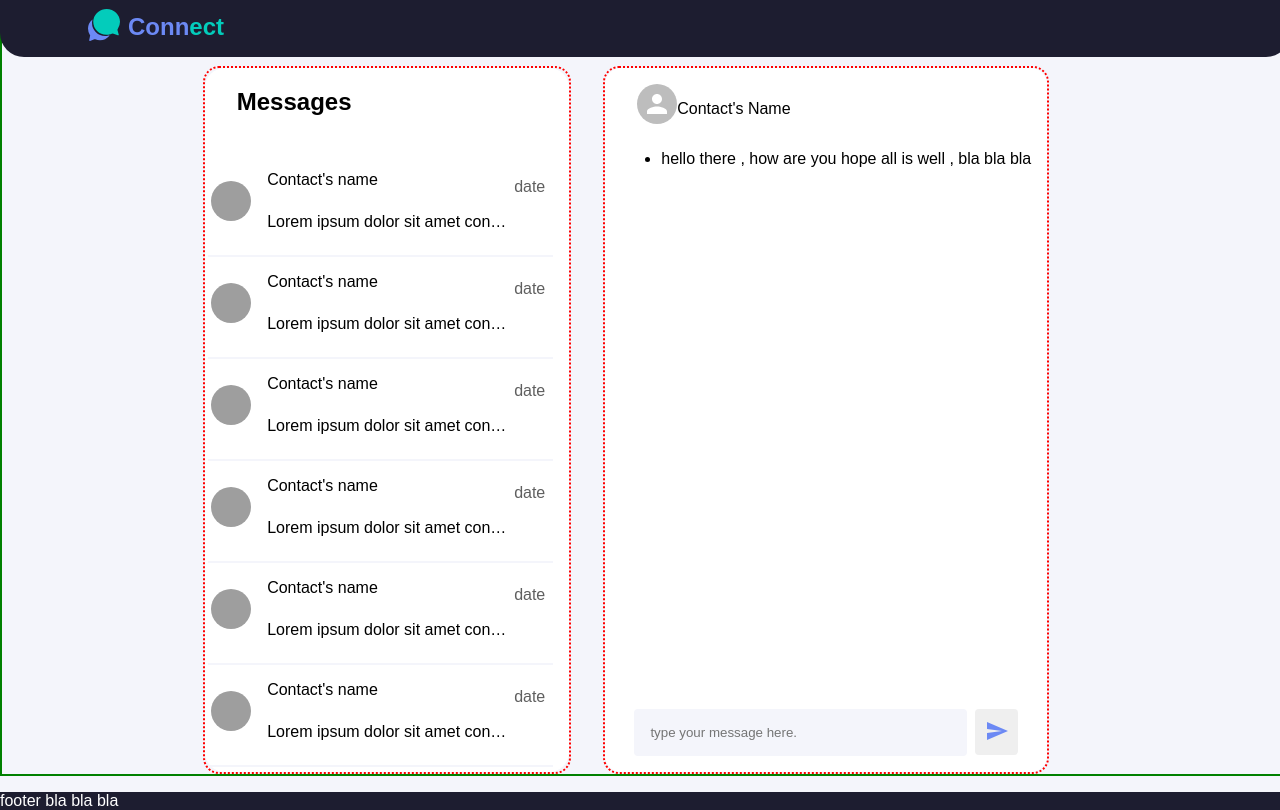
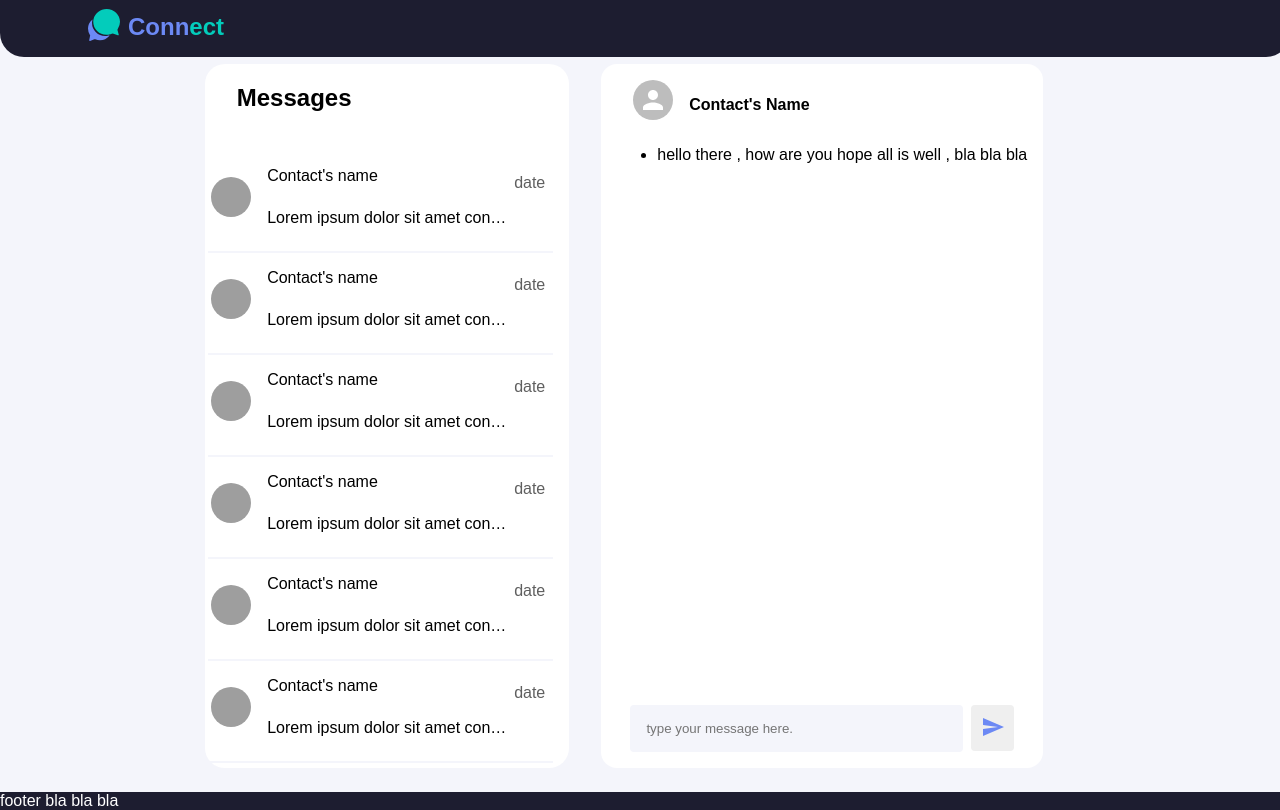
Before and after one commit to kmostafa599/ConnectChatApp, a React (Create React App) app in the folder connect-chat-app/: page / in a window 1280 px wide. Built offline with nearby package versions, Linux system fonts and the light colour scheme; grey boxes are pictures that could not be loaded.

Commit message:
UI structure , server initialization

```diff
--- a/connect-chat-app/src/Components/Contacts.tsx
+++ b/connect-chat-app/src/Components/Contacts.tsx
@@ -3,8 +3,8 @@ import ContactCard from './ContactCard'
 import ContactsHeader from './ContactsHeader'
 function Contacts() {
 
-  //
-
+  //assign contact to chat with + set chatMode true
+  //recieve users via useSelector
   return (
     <div className='contacts-container'>
         <ContactsHeader/>
--- a/connect-chat-app/src/assets/index.css
+++ b/connect-chat-app/src/assets/index.css
@@ -116,7 +116,6 @@ main {
 .homePage-wrapper {
   display: flex;
   /* margin-top: 3rem; */
-  border: 2px solid green;
   width: 100%;
 }
 
@@ -170,7 +169,6 @@ main {
 
   .pc-contacts, .pc-chatBox {
     display: flex;
-    border: 2px dotted red;
     /* align-content: flex-start; */
     border-radius: 1rem;
     /* justify-content: center; */
@@ -436,6 +434,12 @@ main {
     margin-left: 2rem;
   }
 
+  .chat-header p {
+    font-weight: 600;
+    font-size: 1em;
+    margin-left: 1rem;
+}
+
   .chat-box{
     height: 34.5rem;
   }
```
Also changed, not shown: connect-chat-app/server.js (added).
